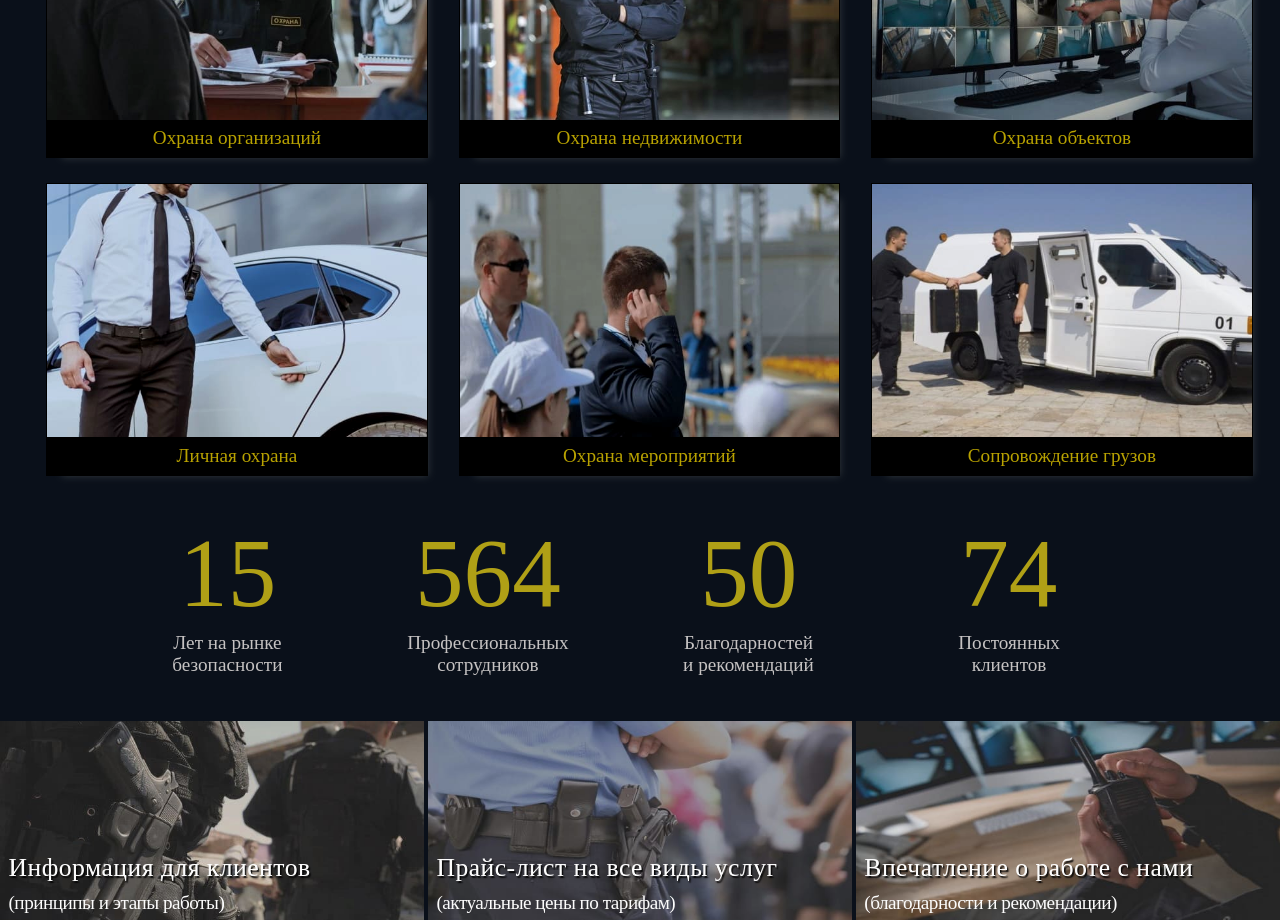
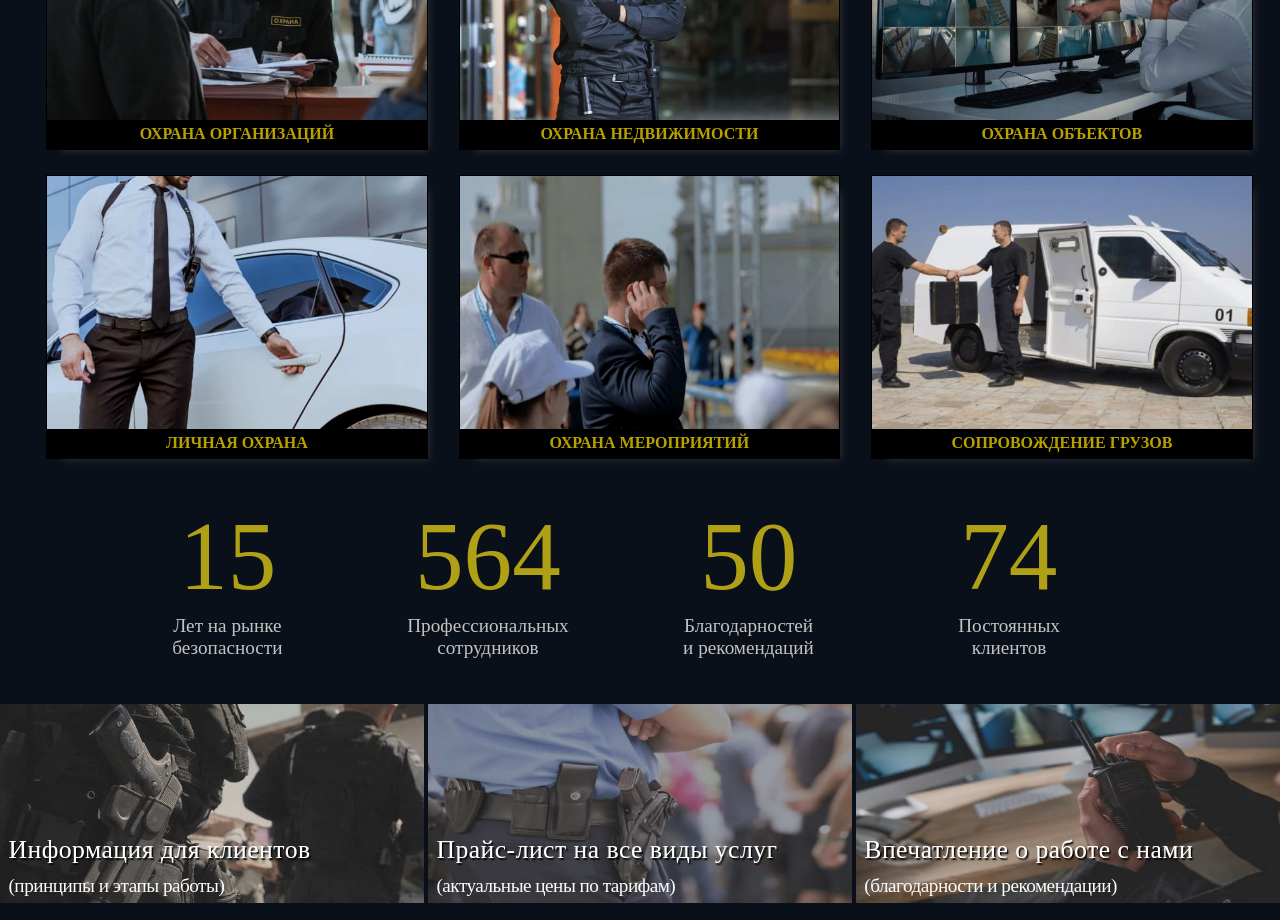
Before and after one commit to AnigalHub/Valencia, a Nuxt app: page / in a window 1280 px wide. Shown: the part 1020-1940 px from the top of the page. Built offline with nearby package versions, Linux system fonts and the light colour scheme.

Commit message:
добавлен класс beautiful_block, изменен text_Landing_page на emphasized

```diff
--- a/components/LandingPage/services.vue
+++ b/components/LandingPage/services.vue
@@ -3,9 +3,9 @@
     <b-container>
       <div class="flex-container">
         <router-link v-for="(guard,index) in Guard" :key="index" :to="guard.link">
-          <b-button>
+          <b-button class="beautiful_block">
             <img :src="guard.src" :alt="guard.alt"/>
-            <p class="text_Landing_page">{{guard.name_guard}}</p>
+            <p class="emphasized">{{guard.name_guard}}</p>
           </b-button>
         </router-link>
       </div>
```
